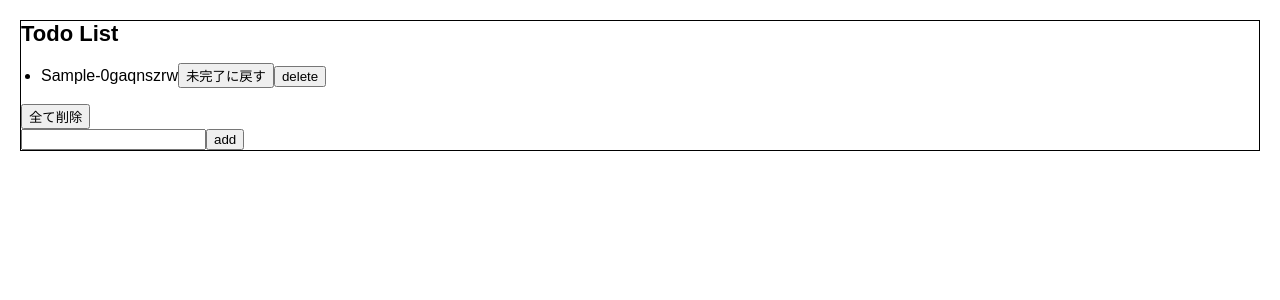
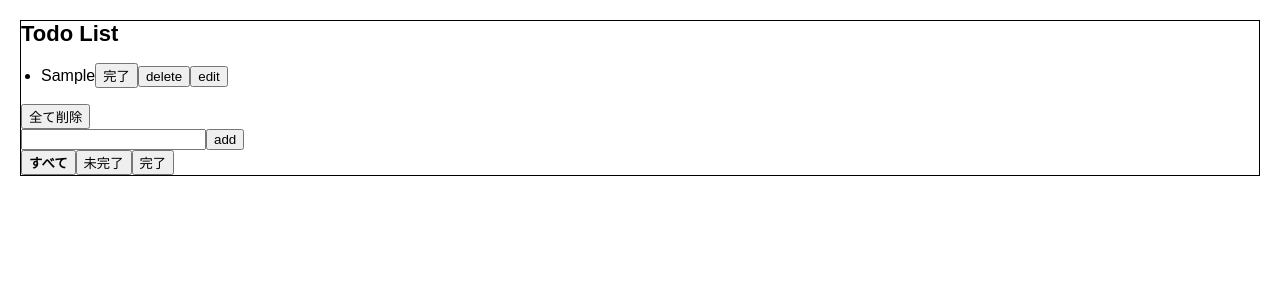
Before and after one commit to mrmtsnic/ReactBasic, a React (Create React App) app in the folder chatgpt/: page / in a window 1280 px wide. Both pictures are taken after typing "Sample" into the empty fields and a click on the button "add". Shown: the top 300 px of the page. Built offline with nearby package versions, Linux system fonts and the light colour scheme.

Commit message:
add todo edit feature

```diff
--- a/chatgpt/src/components/Todo.js
+++ b/chatgpt/src/components/Todo.js
@@ -4,8 +4,21 @@ const Todo = () => {
   const [todos, setTodos] = useState([]);
   const [todo, setTodo] = useState("");
   const [error, setError] = useState("");
+  const [filter, setFilter] = useState("all");
+  const [editingId, setEditingId] = useState("");
+  const [editText, setEditText] = useState("");
 
   const generateId = () => Math.random().toString(36).substr(2, 9);
+
+  const filteredTodos = todos.filter((todo) => {
+    if (filter === "pending") {
+      return todo.status === "pending";
+    }
+    if (filter === "completed") {
+      return todo.status === "completed";
+    }
+    return true;
+  });
 
   const addTodo = () => {
     if (todo === "") {
@@ -47,6 +60,26 @@ const Todo = () => {
     setTodos([]);
   };
 
+  const editTodo = (text, id) => {
+    setEditText(text);
+    setEditingId(id);
+  };
+  const saveEditTodo = () => {
+    console.log(editingId, editText);
+    setTodos((prev) =>
+      prev.map((todo) =>
+        todo.id === editingId ? { ...todo, text: editText } : todo
+      )
+    );
+    setEditText("");
+    setEditingId("");
+  };
+
+  const cancelEditTodo = () => {
+    setEditText("");
+    setEditingId("");
+  };
+
   return (
     <div className="todo">
       <h1>Todo List</h1>
@@ -55,20 +88,34 @@ const Todo = () => {
       ) : (
         <div>
           <ul>
-            {todos.map((todo) => {
-              return (
-                <li
-                  key={todo.id}
-                  className={todo.status === "completed" ? "done" : ""}
-                >
-                  {todo.text}-{todo.id}
-                  <button onClick={() => changeStatus(todo.id)}>
-                    {todo.status === 0 ? "完了" : "未完了に戻す"}
-                  </button>
-                  <button onClick={() => deleteTodo(todo.id)}>delete</button>
-                </li>
-              );
-            })}
+            {filteredTodos.map((todo) => (
+              <li key={todo.id}>
+                {todo.id === editingId ? (
+                  <>
+                    <input
+                      type="text"
+                      value={editText}
+                      onChange={(e) => setEditText(e.target.value)}
+                    ></input>
+                    <button onClick={() => saveEditTodo()}>保存</button>
+                    <button onClick={() => cancelEditTodo()}>キャンセル</button>
+                  </>
+                ) : (
+                  <>
+                    <span className={todo.status === "completed" ? "done" : ""}>
+                      {todo.text}
+                    </span>
+                    <button onClick={() => changeStatus(todo.id)}>
+                      {todo.status === "pending" ? "完了" : "未完了に戻す"}
+                    </button>
+                    <button onClick={() => deleteTodo(todo.id)}>delete</button>
+                    <button onClick={() => editTodo(todo.text, todo.id)}>
+                      edit
+                    </button>
+                  </>
+                )}
+              </li>
+            ))}
           </ul>
           <button onClick={clearTodos}>全て削除</button>
         </div>
@@ -81,6 +128,27 @@ const Todo = () => {
 
       <button onClick={addTodo}>add</button>
       {error && <p style={{ color: "red" }}>{error}</p>}
+
+      <div>
+        <button
+          onClick={() => setFilter("all")}
+          style={{ fontWeight: filter === "all" ? "bold" : "normal" }}
+        >
+          すべて
+        </button>
+        <button
+          onClick={() => setFilter("pending")}
+          style={{ fontWeight: filter === "pending" ? "bold" : "normal" }}
+        >
+          未完了
+        </button>
+        <button
+          onClick={() => setFilter("completed")}
+          style={{ fontWeight: filter === "completed" ? "bold" : "normal" }}
+        >
+          完了
+        </button>
+      </div>
     </div>
   );
 };
```
